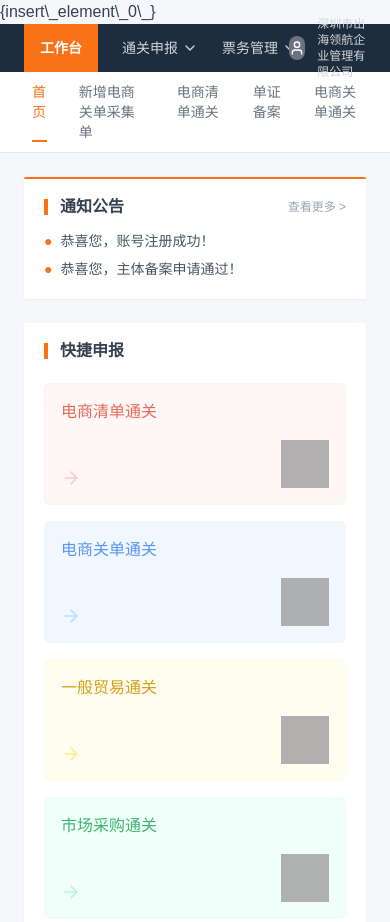
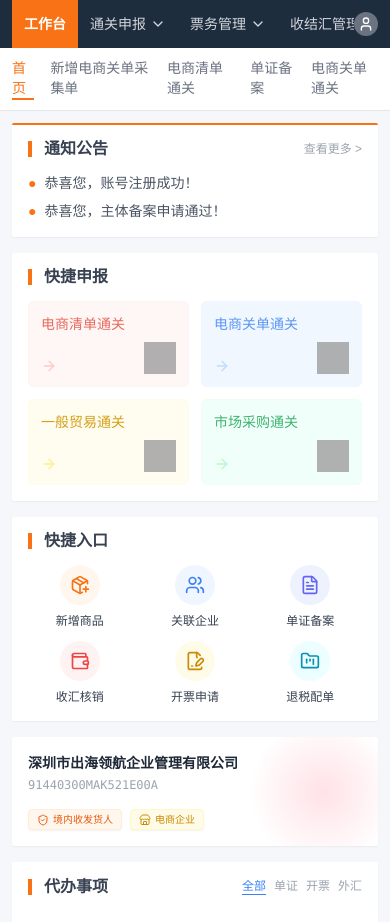
Before and after one commit to laimx111234322/pay, a plain HTML site: page chuhai.html in a window 390 px wide. Shown: the top 922 px of the page. Drawn offline with nearby package versions, Linux system fonts and the light colour scheme; grey boxes are pictures that could not be loaded.

Commit message:
Update chuhai.html

```diff
--- a/chuhai.html
+++ b/chuhai.html
@@ -2,8 +2,8 @@
 <html lang="zh-CN">
 <head>
     <meta charset="UTF-8">
-    <!-- 手机自动适配核心：width=设备宽度，初始1倍缩放 -->
-    <meta name="viewport" content="width=device-width, initial-scale=1.0">{insert\_element\_0\_}
+    <!-- 彻底适配：width=设备宽，初始1倍，禁止自动缩放 -->
+    <meta name="viewport" content="width=device-width, initial-scale=1.0, maximum-scale=1.0, user-scalable=no">
     <title>出海领航外综服务 - 模拟</title>
     <script src="https://cdn.tailwindcss.com"></script>
     <script src="https://unpkg.com/lucide@latest/dist/umd/lucide.js"></script>
@@ -17,34 +17,35 @@
             background: radial-gradient(circle, rgba(255,182,193,0.4) 0%, rgba(255,255,255,0) 70%);
             border-radius: 50%; z-index: 0;
         }
-        /* 简单响应式优化：小屏头部导航可横向滚动 */
-        @media (max-width: 768px) {
-            .header-nav { overflow-x: auto; white-space: nowrap; }
-        }
+        /* 手机导航可横向滚动 */
+        .header-nav { overflow-x: auto; white-space: nowrap; -webkit-overflow-scrolling: touch; }
+        .header-nav::-webkit-scrollbar { display: none; }
     </style>
 </head>
 <body class="text-gray-700">
 
-<header class="bg-[#1e2d3e] text-gray-300 h-12 flex items-center justify-between px-6 text-sm">
-    <div class="flex items-center space-x-6 h-full header-nav">
-        <div class="bg-orange-500 text-white px-4 h-full flex items-center font-bold">工作台</div>
-        <div class="nav-item cursor-pointer flex items-center">通关申报 <i data-lucide="chevron-down" class="w-4 h-4 ml-1"></i></div>
-        <div class="nav-item cursor-pointer flex items-center">票务管理 <i data-lucide="chevron-down" class="w-4 h-4 ml-1"></i></div>
-        <div class="nav-item cursor-pointer flex items-center">收结汇管理 <i data-lucide="chevron-down" class="w-4 h-4 ml-1"></i></div>
-        <div class="nav-item cursor-pointer">财务管理</div>
-        <div class="nav-item cursor-pointer border-b-2 border-white text-white">单证备案</div>
-        <div class="nav-item cursor-pointer flex items-center">退税管理 <i data-lucide="chevron-down" class="w-4 h-4 ml-1"></i></div>
-        <div class="nav-item cursor-pointer flex items-center">企业管理 <i data-lucide="chevron-down" class="w-4 h-4 ml-1"></i></div>
+<!-- 顶部导航：手机可滚 -->
+<header class="bg-[#1e2d3e] text-gray-300 h-12 flex items-center justify-between px-3 sm:px-6 text-sm">
+    <div class="flex items-center h-full header-nav">
+        <div class="bg-orange-500 text-white px-3 sm:px-4 h-full flex items-center font-bold">工作台</div>
+        <div class="nav-item cursor-pointer flex items-center px-3">通关申报 <i data-lucide="chevron-down" class="w-4 h-4 ml-1"></i></div>
+        <div class="nav-item cursor-pointer flex items-center px-3">票务管理 <i data-lucide="chevron-down" class="w-4 h-4 ml-1"></i></div>
+        <div class="nav-item cursor-pointer flex items-center px-3">收结汇管理 <i data-lucide="chevron-down" class="w-4 h-4 ml-1"></i></div>
+        <div class="nav-item cursor-pointer px-3">财务管理</div>
+        <div class="nav-item cursor-pointer border-b-2 border-white text-white px-3">单证备案</div>
+        <div class="nav-item cursor-pointer flex items-center px-3">退税管理 <i data-lucide="chevron-down" class="w-4 h-4 ml-1"></i></div>
+        <div class="nav-item cursor-pointer flex items-center px-3">企业管理 <i data-lucide="chevron-down" class="w-4 h-4 ml-1"></i></div>
     </div>
-    <div class="flex items-center space-x-3">
+    <div class="flex items-center space-x-2 sm:space-x-3 flex-shrink-0">
         <div class="bg-gray-500 rounded-full w-6 h-6 flex items-center justify-center text-[10px]">
             <i data-lucide="user" class="w-4 h-4 text-white"></i>
         </div>
-        <span class="text-xs">深圳市出海领航企业管理有限公司</span>
+        <span class="text-xs hidden sm:inline">深圳市出海领航企业管理有限公司</span>
     </div>
 </header>
 
-<div class="bg-white border-b border-gray-200 flex px-8 py-2.5 space-x-8 text-sm">
+<!-- 二级标签：手机也可滚 -->
+<div class="bg-white border-b border-gray-200 flex px-3 sm:px-8 py-2.5 space-x-4 sm:space-x-8 text-sm overflow-x-auto">
     <span class="tab-active font-medium cursor-pointer">首页</span>
     <span class="text-gray-500 cursor-pointer">新增电商关单采集单</span>
     <span class="text-gray-500 cursor-pointer">电商清单通关</span>
@@ -52,9 +53,11 @@
     <span class="text-gray-500 cursor-pointer">电商关单通关</span>
 </div>
 
-<main class="max-w-[1400px] mx-auto p-6 grid grid-cols-1 md:grid-cols-12 gap-6">
-    <div class="md:col-span-8 space-y-6">
-        <section class="bg-white rounded-sm p-5 shadow-sm border-t-2 border-orange-500 relative overflow-hidden">
+<!-- 主内容：手机1列，桌面12列 -->
+<main class="w-full p-3 sm:p-6 grid grid-cols-1 md:grid-cols-12 gap-4 sm:gap-6">
+    <!-- 左侧：手机100%，桌面8列 -->
+    <div class="md:col-span-8 space-y-4 sm:space-y-6">
+        <section class="bg-white rounded-sm p-4 sm:p-5 shadow-sm border-t-2 border-orange-500 relative overflow-hidden">
             <div class="flex justify-between items-center mb-4">
                 <h3 class="font-bold border-l-4 border-orange-500 pl-3 leading-none">通知公告</h3>
                 <span class="text-xs text-gray-400 cursor-pointer">查看更多 ></span>
@@ -65,76 +68,78 @@
             </div>
         </section>
 
-        <section class="bg-white rounded-sm p-5 shadow-sm">
-            <h3 class="font-bold border-l-4 border-orange-500 pl-3 leading-none mb-6">快捷申报</h3>
-            <div class="grid grid-cols-1 sm:grid-cols-2 lg:grid-cols-4 gap-4">
-                <div class="bg-[#fff7f6] p-4 border border-red-50 rounded-md hover:shadow-md transition-all group cursor-pointer">
-                    <p class="text-[#e66a5c] font-medium mb-4">电商清单通关</p>
+        <section class="bg-white rounded-sm p-4 sm:p-5 shadow-sm">
+            <h3 class="font-bold border-l-4 border-orange-500 pl-3 leading-none mb-4 sm:mb-6">快捷申报</h3>
+            <!-- 手机2列，平板4列 -->
+            <div class="grid grid-cols-2 sm:grid-cols-4 gap-3 sm:gap-4">
+                <div class="bg-[#fff7f6] p-3 sm:p-4 border border-red-50 rounded-md hover:shadow-md transition-all group cursor-pointer">
+                    <p class="text-[#e66a5c] font-medium mb-2 sm:mb-4 text-sm sm:text-base">电商清单通关</p>
                     <div class="flex justify-between items-end">
-                        <i data-lucide="arrow-right" class="w-5 h-5 text-red-200 group-hover:translate-x-1 transition-transform"></i>
-                        <img src="https://cdn-icons-png.flaticon.com/128/3045/3045613.png" class="w-12 h-12 opacity-80" alt="icon">
+                        <i data-lucide="arrow-right" class="w-4 h-4 sm:w-5 sm:h-5 text-red-200 group-hover:translate-x-1 transition-transform"></i>
+                        <img src="https://cdn-icons-png.flaticon.com/128/3045/3045613.png" class="w-8 h-8 sm:w-12 sm:h-12 opacity-80" alt="icon">
                     </div>
                 </div>
-                <div class="bg-[#f0f7ff] p-4 border border-blue-50 rounded-md hover:shadow-md group cursor-pointer">
-                    <p class="text-[#5b96f5] font-medium mb-4">电商关单通关</p>
+                <div class="bg-[#f0f7ff] p-3 sm:p-4 border border-blue-50 rounded-md hover:shadow-md group cursor-pointer">
+                    <p class="text-[#5b96f5] font-medium mb-2 sm:mb-4 text-sm sm:text-base">电商关单通关</p>
                     <div class="flex justify-between items-end">
-                        <i data-lucide="arrow-right" class="w-5 h-5 text-blue-200 group-hover:translate-x-1"></i>
-                        <img src="https://cdn-icons-png.flaticon.com/128/2897/2897832.png" class="w-12 h-12 opacity-80" alt="icon">
+                        <i data-lucide="arrow-right" class="w-4 h-4 sm:w-5 sm:h-5 text-blue-200 group-hover:translate-x-1"></i>
+                        <img src="https://cdn-icons-png.flaticon.com/128/2897/2897832.png" class="w-8 h-8 sm:w-12 sm:h-12 opacity-80" alt="icon">
                     </div>
                 </div>
-                <div class="bg-[#fffcf0] p-4 border border-yellow-50 rounded-md hover:shadow-md group cursor-pointer">
-                    <p class="text-[#d4a017] font-medium mb-4">一般贸易通关</p>
+                <div class="bg-[#fffcf0] p-3 sm:p-4 border border-yellow-50 rounded-md hover:shadow-md group cursor-pointer">
+                    <p class="text-[#d4a017] font-medium mb-2 sm:mb-4 text-sm sm:text-base">一般贸易通关</p>
                     <div class="flex justify-between items-end">
-                        <i data-lucide="arrow-right" class="w-5 h-5 text-yellow-200 group-hover:translate-x-1"></i>
-                        <img src="https://cdn-icons-png.flaticon.com/128/2331/2331941.png" class="w-12 h-12 opacity-80" alt="icon">
+                        <i data-lucide="arrow-right" class="w-4 h-4 sm:w-5 sm:h-5 text-yellow-200 group-hover:translate-x-1"></i>
+                        <img src="https://cdn-icons-png.flaticon.com/128/2331/2331941.png" class="w-8 h-8 sm:w-12 sm:h-12 opacity-80" alt="icon">
                     </div>
                 </div>
-                <div class="bg-[#f0fff9] p-4 border border-green-50 rounded-md hover:shadow-md group cursor-pointer">
-                    <p class="text-[#3eb370] font-medium mb-4">市场采购通关</p>
+                <div class="bg-[#f0fff9] p-3 sm:p-4 border border-green-50 rounded-md hover:shadow-md group cursor-pointer">
+                    <p class="text-[#3eb370] font-medium mb-2 sm:mb-4 text-sm sm:text-base">市场采购通关</p>
                     <div class="flex justify-between items-end">
-                        <i data-lucide="arrow-right" class="w-5 h-5 text-green-200 group-hover:translate-x-1"></i>
-                        <img src="https://cdn-icons-png.flaticon.com/128/1162/1162456.png" class="w-12 h-12 opacity-80" alt="icon">
+                        <i data-lucide="arrow-right" class="w-4 h-4 sm:w-5 sm:h-5 text-green-200 group-hover:translate-x-1"></i>
+                        <img src="https://cdn-icons-png.flaticon.com/128/1162/1162456.png" class="w-8 h-8 sm:w-12 sm:h-12 opacity-80" alt="icon">
                     </div>
                 </div>
             </div>
         </section>
 
-        <section class="bg-white rounded-sm p-5 shadow-sm">
-            <h3 class="font-bold border-l-4 border-orange-500 pl-3 leading-none mb-8">快捷入口</h3>
-            <div class="grid grid-cols-3 sm:grid-cols-6 gap-4 text-center">
+        <section class="bg-white rounded-sm p-4 sm:p-5 shadow-sm">
+            <h3 class="font-bold border-l-4 border-orange-500 pl-3 leading-none mb-4 sm:mb-8">快捷入口</h3>
+            <!-- 手机3列，平板6列 -->
+            <div class="grid grid-cols-3 sm:grid-cols-6 gap-3 sm:gap-8 text-center">
                 <div class="flex flex-col items-center group cursor-pointer">
-                    <div class="w-14 h-14 bg-orange-50 rounded-full flex items-center justify-center mb-2 group-hover:scale-110 transition-transform">
-                        <i data-lucide="package-plus" class="text-orange-500 w-7 h-7"></i>
+                    <div class="w-10 h-10 sm:w-14 sm:h-14 bg-orange-50 rounded-full flex items-center justify-center mb-2 group-hover:scale-110 transition-transform">
+                        <i data-lucide="package-plus" class="text-orange-500 w-5 h-5 sm:w-7 sm:h-7"></i>
                     </div>
                     <span class="text-xs">新增商品</span>
                 </div>
                 <div class="flex flex-col items-center group cursor-pointer">
-                    <div class="w-14 h-14 bg-blue-50 rounded-full flex items-center justify-center mb-2 group-hover:scale-110 transition-transform">
-                        <i data-lucide="users" class="text-blue-500 w-7 h-7"></i>
+                    <div class="w-10 h-10 sm:w-14 sm:h-14 bg-blue-50 rounded-full flex items-center justify-center mb-2 group-hover:scale-110 transition-transform">
+                        <i data-lucide="users" class="text-blue-500 w-5 h-5 sm:w-7 sm:h-7"></i>
                     </div>
                     <span class="text-xs">关联企业</span>
                 </div>
                 <div class="flex flex-col items-center group cursor-pointer">
-                    <div class="w-14 h-14 bg-indigo-50 rounded-full flex items-center justify-center mb-2 group-hover:scale-110 transition-transform">
-                        <i data-lucide="file-text" class="text-indigo-500 w-7 h-7"></i>
+                    <div class="w-10 h-10 sm:w-14 sm:h-14 bg-indigo-50 rounded-full flex items-center justify-center mb-2 group-hover:scale-110 transition-transform">
+                        <i data-lucide="file-text" class="text-indigo-500 w-5 h-5 sm:w-7 sm:h-7"></i>
                     </div>
                     <span class="text-xs">单证备案</span>
                 </div>
                 <div class="flex flex-col items-center group cursor-pointer">
-                    <div class="w-14 h-14 bg-red-50 rounded-full flex items-center justify-center mb-2 group-hover:scale-110 transition-transform">
-                        <i data-lucide="wallet" class="text-red-500 w-7 h-7"></i>
+                    <div class="w-10 h-10 sm:w-14 sm:h-14 bg-red-50 rounded-full flex items-center justify-center mb-2 group-hover:scale-110 transition-transform">
+                        <i data-lucide="wallet" class="text-red-500 w-5 h-5 sm:w-7 sm:h-7"></i>
                     </div>
                     <span class="text-xs">收汇核销</span>
                 </div>
                 <div class="flex flex-col items-center group cursor-pointer">
-                    <div class="w-14 h-14 bg-yellow-50 rounded-full flex items-center justify-center mb-2 group-hover:scale-110 transition-transform">
-                        <i data-lucide="file-signature" class="text-yellow-600 w-7 h-7"></i>
+                    <div class="w-10 h-10 sm:w-14 sm:h-14 bg-yellow-50 rounded-full flex items-center justify-center mb-2 group-hover:scale-110 transition-transform">
+                        <i data-lucide="file-signature" class="text-yellow-600 w-5 h-5 sm:w-7 sm:h-7"></i>
                     </div>
                     <span class="text-xs">开票申请</span>
                 </div>
                 <div class="flex flex-col items-center group cursor-pointer">
-                    <div class="w-14 h-14 bg-cyan-50 rounded-full flex items-center justify-center mb-2 group-hover:scale-110 transition-transform">
-                        <i data-lucide="folder-kanban" class="text-cyan-600 w-7 h-7"></i>
+                    <div class="w-10 h-10 sm:w-14 sm:h-14 bg-cyan-50 rounded-full flex items-center justify-center mb-2 group-hover:scale-110 transition-transform">
+                        <i data-lucide="folder-kanban" class="text-cyan-600 w-5 h-5 sm:w-7 sm:h-7"></i>
                     </div>
                     <span class="text-xs">退税配单</span>
                 </div>
@@ -142,12 +147,12 @@
         </section>
     </div>
 
-    <div class="md:col-span-4 space-y-6">
-        <div class="bg-white rounded-sm p-6 shadow-sm relative overflow-hidden">
+    <!-- 右侧：手机100%，桌面4列 -->
+    <div class="md:col-span-4 space-y-4 sm:space-y-6">
+        <div class="bg-white rounded-sm p-4 sm:p-6 shadow-sm relative overflow-hidden">
             <div class="decoration-blob"></div>
             <div class="relative z-10">
-                <h2 class="font-bold text-gray-800 mb-1">深圳市出海领航企业管理有限公司</h2>
-                <!-- 已改新统一社会信用代码 -->
+                <h2 class="font-bold text-gray-800 mb-1 text-sm sm:text-base">深圳市出海领航企业管理有限公司</h2>
                 <p class="text-gray-400 text-xs font-mono mb-4">91440300MAK521E00A</p>
                 <div class="flex gap-2">
                     <span class="bg-orange-50 text-orange-600 border border-orange-100 text-[10px] px-2 py-0.5 rounded shadow-sm flex items-center">
@@ -160,10 +165,10 @@
             </div>
         </div>
 
-        <div class="bg-white rounded-sm p-5 shadow-sm min-h-[320px] flex flex-col">
-            <div class="flex justify-between items-center mb-6">
+        <div class="bg-white rounded-sm p-4 sm:p-5 shadow-sm min-h-[250px] sm:min-h-[320px] flex flex-col">
+            <div class="flex justify-between items-center mb-4 sm:mb-6">
                 <h3 class="font-bold border-l-4 border-orange-500 pl-3 leading-none">代办事项</h3>
-                <div class="flex space-x-3 text-xs text-gray-400">
+                <div class="flex space-x-2 sm:space-x-3 text-xs text-gray-400">
                     <span class="text-blue-500 border-b border-blue-500 cursor-pointer">全部</span>
                     <span class="hover:text-blue-500 cursor-pointer">单证</span>
                     <span class="hover:text-blue-500 cursor-pointer">开票</span>
@@ -171,20 +176,21 @@
                 </div>
             </div>
             <div class="flex-grow flex flex-col items-center justify-center opacity-30">
-                <i data-lucide="layers" class="w-16 h-16 mb-2"></i>
+                <i data-lucide="layers" class="w-12 h-12 sm:w-16 sm:h-16 mb-2"></i>
                 <p class="text-sm">暂无数据</p>
             </div>
         </div>
     </div>
 </main>
 
-<div class="px-6 pb-12">
-    <div class="max-w-[1400px] mx-auto h-36 rounded-xl bg-gradient-to-r from-red-500 via-orange-500 to-yellow-400 p-8 flex items-center relative overflow-hidden shadow-xl">
+<!-- 底部Banner：手机全宽 -->
+<div class="px-3 sm:px-6 pb-8 sm:pb-12">
+    <div class="w-full h-24 sm:h-36 rounded-xl bg-gradient-to-r from-red-500 via-orange-500 to-yellow-400 p-4 sm:p-8 flex items-center relative overflow-hidden shadow-xl">
         <div class="relative z-10 text-white">
-            <h1 class="text-4xl font-black italic tracking-widest mb-1">出海领航外综服务</h1>
-            <p class="text-white/80 font-light tracking-[0.2em] text-sm uppercase">One-Stop Solution for Compliance Export</p>
+            <h1 class="text-xl sm:text-4xl font-black italic tracking-widest mb-1">出海领航外综服务</h1>
+            <p class="text-white/80 font-light tracking-[0.1em] sm:tracking-[0.2em] text-xs sm:text-sm uppercase">One-Stop Solution for Compliance Export</p>
         </div>
-        <div class="absolute -right-10 bottom-0 text-[12rem] text-white/10 italic font-black">BEST</div>
+        <div class="absolute -right-6 sm:-right-10 bottom-0 text-6xl sm:text-[12rem] text-white/10 italic font-black">BEST</div>
     </div>
 </div>
 
```
